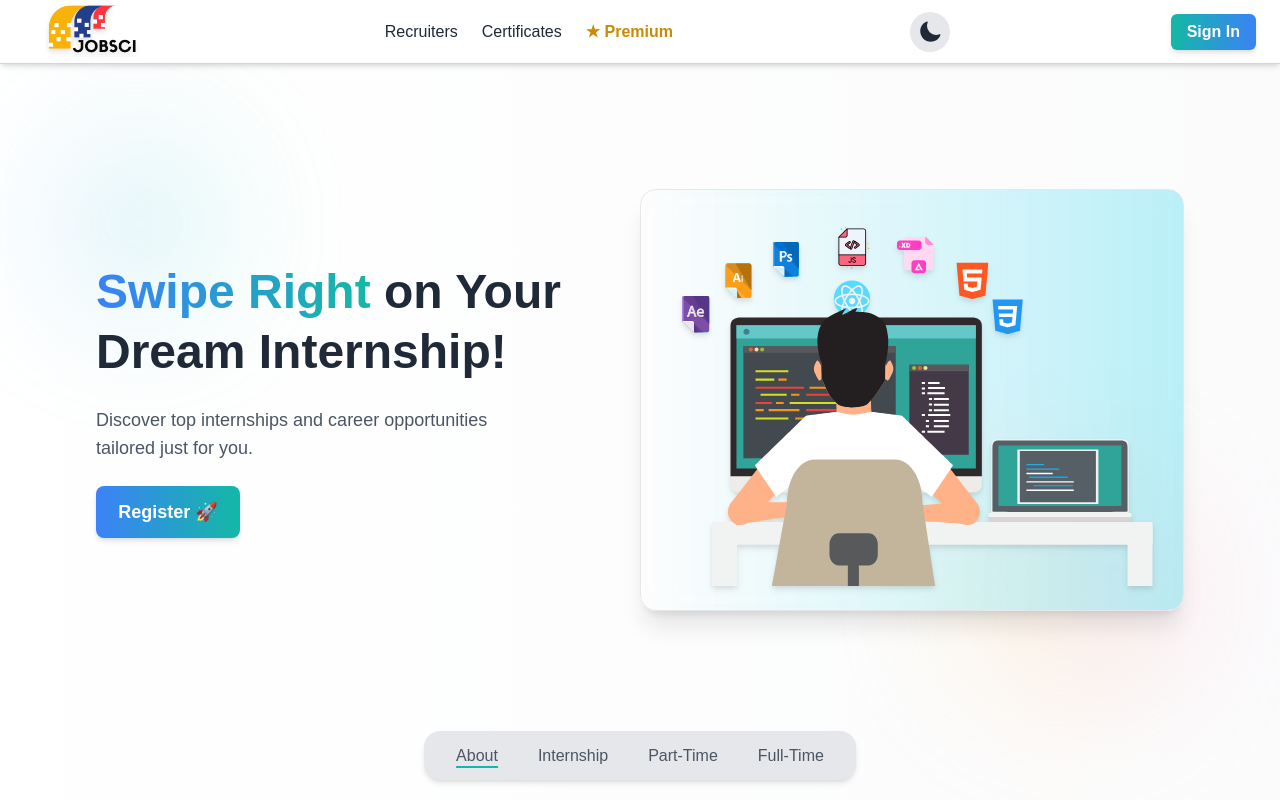
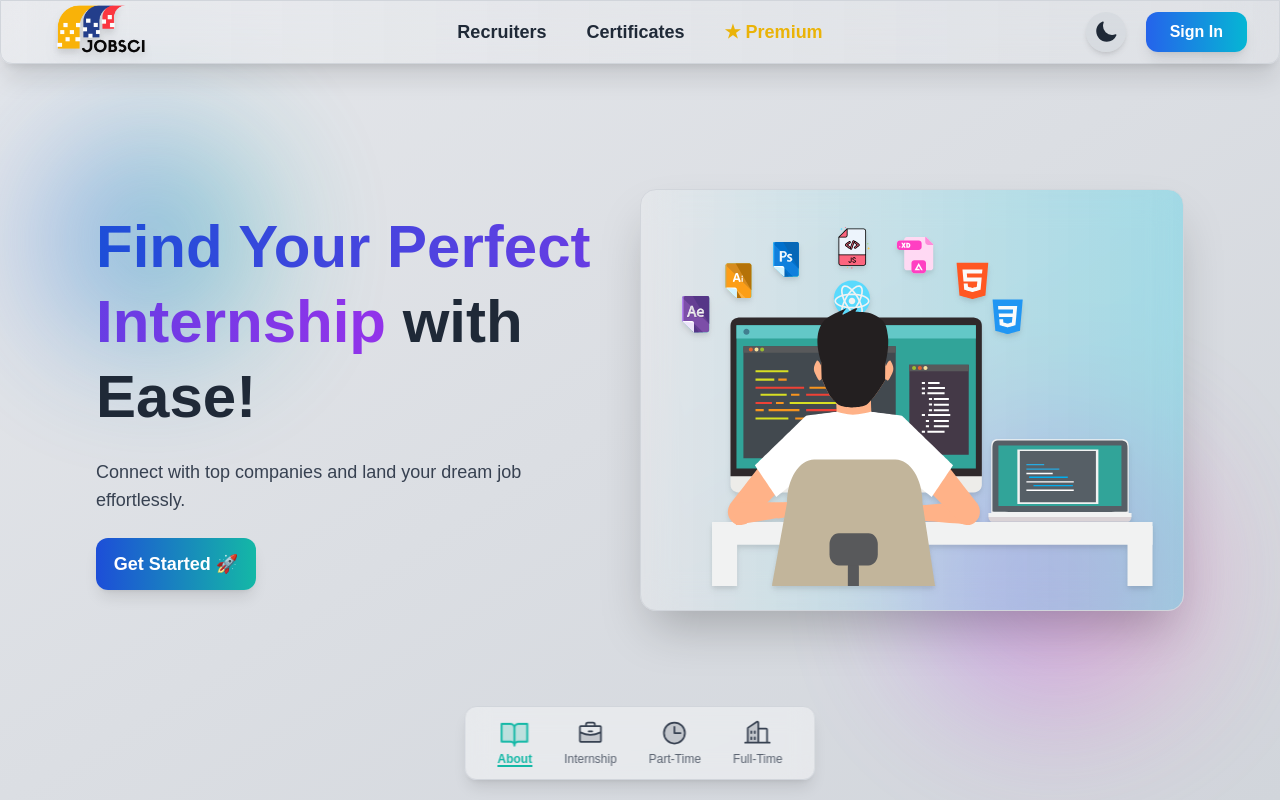
Before and after one commit to Anexus5919/jobsci-frontend, a Next.js app: page / in a window 1280 px wide. Built offline with nearby package versions, Linux system fonts and the light colour scheme.

Commit message:
Updated landing page

```diff
--- a/app/components/Dock.tsx
+++ b/app/components/Dock.tsx
@@ -1,30 +1,68 @@
 "use client";
 import { useState } from "react";
 import Link from "next/link";
+import { motion } from "framer-motion";
+import { BookOpen, Briefcase, Clock, Buildings } from "@phosphor-icons/react";
+
+const menuItems = [
+  { name: "About", icon: BookOpen },
+  { name: "Internship", icon: Briefcase },
+  { name: "Part-Time", icon: Clock },
+  { name: "Full-Time", icon: Buildings },
+];
 
 const Dock = () => {
-  const [active, setActive] = useState("about"); // Default active link
-
-  const menuItems = ["About", "Internship", "Part-Time", "Full-Time"];
+  const [active, setActive] = useState("about"); // Default to "About"
+  const [isHovered, setIsHovered] = useState(false); // Track hover state
 
   return (
-    <span className="bg-gray-200 w-fit px-8 py-3 flex justify-center space-x-10 text-gray-600 border-t shadow-md rounded-2xl fixed bottom-5 left-1/2 transform -translate-x-1/2">
+    <div className="fixed bottom-5 left-1/2 transform -translate-x-1/2 px-8 py-3
+      bg-white/40 dark:bg-gradient-to-r from-gray-950/70 to-gray-800/50
+      dark:bg-opacity-60 backdrop-blur-md dark:backdrop-blur-xl shadow-lg
+      rounded-xl flex items-center space-x-8
+      border border-gray-300 dark:border-gray-700/80
+      dark:shadow-[0_4px_20px_rgba(0,255,255,0.2)] z-50">
+
       <nav
-        className="flex space-x-10 relative"
-        onMouseLeave={() => setActive("about")} // Reset to "About" when mouse leaves
+        className="flex space-x-8 relative"
+        onMouseEnter={() => setIsHovered(true)}
+        onMouseLeave={() => {
+          setIsHovered(false);
+          setActive("about"); // Reset to "About" when not hovering
+        }}
       >
         {menuItems.map((item, index) => {
-          const isActive = active === item.toLowerCase(); // Check if the link is active
+          const isActive = active === item.name.toLowerCase();
+          const IconComponent = item.icon;
+
           return (
             <Link
               key={index}
-              href={`/${item.toLowerCase()}`}
-              className="group relative inline-block text-gray-600 hover:text-gray-900 transition font-medium"
-              onMouseEnter={() => setActive(item.toLowerCase())} // Change active on hover
+              href={`/${item.name.toLowerCase()}`}
+              className="group relative flex flex-col items-center
+                text-gray-700 dark:text-gray-300 hover:text-teal-500 dark:hover:text-teal-400
+                transition font-medium"
+              onMouseEnter={() => setActive(item.name.toLowerCase())} // Change active item on hover
             >
-              {item}
+              {/* Animated Icon */}
+              <motion.span
+                className={`transition-transform ${
+                  isActive ? "text-teal-500 dark:text-teal-400" : "group-hover:text-teal-500 dark:group-hover:text-teal-400"
+                }`}
+                animate={{ y: isActive ? [-2, 2, -2] : 0, scale: isActive ? 1.2 : 1 }}
+                transition={{ repeat: isActive ? Infinity : 0, duration: 0.6 }}
+              >
+                <IconComponent size={28} weight="duotone" />
+              </motion.span>
+
+              {/* Text Label */}
+              <span className={`text-xs mt-1 ${isActive ? "font-semibold text-teal-500 dark:text-teal-400" : "opacity-80"}`}>
+                {item.name}
+              </span>
+
+              {/* Underline Animation */}
               <span
-                className={`absolute left-0 bottom-0 w-full h-0.5 bg-teal-500 shadow-md transition-transform origin-left ${
+                className={`absolute bottom-0 left-0 w-full h-0.5 bg-teal-500 dark:bg-teal-400 transition-all shadow-md ${
                   isActive ? "scale-x-100" : "scale-x-0 group-hover:scale-x-100"
                 }`}
               ></span>
@@ -32,7 +70,7 @@ const Dock = () => {
           );
         })}
       </nav>
-    </span>
+    </div>
   );
 };
 
--- a/app/components/Header.tsx
+++ b/app/components/Header.tsx
@@ -15,47 +15,60 @@ const Header = () => {
   }, []);
 
   return (
-    <header className="bg-white/90 dark:bg-gray-800/90 backdrop-blur-md px-6 py-3 flex justify-between items-center shadow-md border-b border-gray-300 h-16 fixed top-0 left-0 w-full z-50">
-      {/* Logo */}
+    <header className="fixed top-0 left-0 w-full h-16 flex items-center justify-between px-8 z-50
+      bg-gradient-to-r from-gray-100/30 to-gray-200/40 dark:from-gray-900/60 dark:to-gray-800/80
+      backdrop-blur-xl border border-gray-300 dark:border-gray-700
+      rounded-b-[12px] shadow-xl transition-all duration-300">
+
+      {/* Left: Logo */}
       <div className="flex items-center">
         <Image
           src="/logo.png"
           alt="Jobsci Logo"
           width={140}
           height={70}
-          className="drop-shadow-md hover:scale-105 transition-transform duration-300"
+          className="drop-shadow-lg hover:scale-105 transition-transform duration-300"
         />
       </div>
 
-      {/* Navigation */}
-      <nav className="flex space-x-6 text-gray-800 dark:text-gray-300 font-medium items-center">
-        <Link href="#" className="hover:text-teal-600 dark:hover:text-teal-400 transition">Recruiters</Link>
-        <Link href="#" className="hover:text-teal-600 dark:hover:text-teal-400 transition">Certificates</Link>
-        <Link href="#" className="text-yellow-600 dark:text-yellow-400 font-semibold transition">★ Premium</Link>
+      {/* Center: Navigation */}
+      <nav className="absolute left-1/2 transform -translate-x-1/2 flex space-x-10 text-gray-800 dark:text-gray-200 font-semibold text-lg">
+        <Link href="#" className="hover:text-blue-600 dark:hover:text-cyan-400 transition duration-300">
+          Recruiters
+        </Link>
+        <Link href="#" className="hover:text-blue-600 dark:hover:text-cyan-400 transition duration-300">
+          Certificates
+        </Link>
+        <Link href="#" className="text-yellow-500 dark:text-yellow-400 font-bold transition">
+          ★ Premium
+        </Link>
       </nav>
 
-      {/* Theme Toggle Button */}
+      {/* Right: Theme Toggle & Sign In */}
+      <div className="flex items-center space-x-5">
         {mounted && (
           <button
             onClick={() => setTheme(theme === "dark" ? "light" : "dark")}
-          className="ml-4 p-2 rounded-full bg-gray-200 dark:bg-gray-700 hover:bg-gray-300 dark:hover:bg-gray-600 transition"
+            className="p-2 rounded-full bg-gray-300/60 dark:bg-gray-800/80
+            hover:bg-gray-400/80 dark:hover:bg-gray-700 transition shadow-md"
           >
             {theme === "dark" ? (
-            <SunIcon className="w-6 h-6 text-yellow-500" />
+              <SunIcon className="w-6 h-6 text-yellow-400" />
             ) : (
               <MoonIcon className="w-6 h-6 text-gray-800" />
             )}
           </button>
         )}
 
-      {/* Sign In Button */}
         <Link
           href="/login"
-        className="px-4 py-1.5 rounded-md font-semibold text-white bg-gradient-to-r from-teal-500 to-blue-500 shadow-md
-        hover:shadow-lg hover:from-teal-600 hover:to-blue-600 transition-all duration-300 transform hover:-translate-y-1"
+          className="px-6 py-2 rounded-xl font-bold text-white bg-gradient-to-r from-blue-600 to-cyan-500
+          shadow-lg hover:shadow-2xl hover:from-blue-700 hover:to-cyan-600 transition-all duration-300 transform hover:-translate-y-1
+          dark:from-purple-600 dark:to-indigo-500 dark:hover:from-purple-700 dark:hover:to-indigo-600"
         >
           Sign In
         </Link>
+      </div>
     </header>
   );
 };
--- a/app/components/Hero.tsx
+++ b/app/components/Hero.tsx
@@ -2,50 +2,58 @@
 
 import Link from "next/link";
 import dynamic from "next/dynamic";
+import { motion } from "framer-motion";
 import animationData from "@/public/animations/your-animation.json"; // Ensure the correct path
 
 const Lottie = dynamic(() => import("lottie-react"), { ssr: false });
 
 const Hero = () => (
-  <main className="relative flex-1 flex flex-col justify-center px-24 bg-gradient-to-r from-white to-gray-100 dark:from-gray-800 dark:to-gray-900 text-gray-900 dark:text-gray-100 overflow-hidden">
-    {/* Subtle Background Elements */}
-    <div className="absolute inset-0">
-      {/* Soft Blurred Overlays for Depth */}
-      <div className="absolute inset-0 bg-white opacity-70 dark:bg-gray-900 dark:opacity-50"></div>
+  <main className="relative flex-1 flex flex-col justify-center px-24 bg-gradient-to-br from-gray-200 to-gray-300 dark:from-gray-900 dark:to-gray-950 text-gray-900 dark:text-gray-100 overflow-hidden">
 
-      {/* Faint Abstract Shapes for Modern Touch */}
-      <div className="absolute top-32 left-10 w-48 h-48 bg-gradient-to-r from-blue-300 to-teal-300 opacity-20 rounded-full filter blur-3xl dark:bg-gradient-to-r dark:from-blue-500 dark:to-teal-500 dark:opacity-15"></div>
-      <div className="absolute bottom-20 right-20 w-64 h-64 bg-gradient-to-r from-yellow-300 to-pink-400 opacity-15 rounded-full filter blur-3xl dark:bg-gradient-to-r dark:from-yellow-400 dark:to-pink-500 dark:opacity-15"></div>
+    {/* Animated Background Particles */}
+    <div className="absolute inset-0 overflow-hidden">
+      <div className="absolute top-32 left-10 w-56 h-56 bg-gradient-to-r from-blue-600 to-teal-500 opacity-30 rounded-full filter blur-3xl dark:opacity-15 animate-pulse"></div>
+      <div className="absolute bottom-20 right-20 w-72 h-72 bg-gradient-to-r from-purple-500 to-pink-400 opacity-25 rounded-full filter blur-3xl dark:opacity-10 animate-pulse"></div>
     </div>
 
     <div className="relative z-10 flex items-center justify-between">
-      {/* Left Side - Text & Button */}
-      <div className="w-1/2 space-y-6">
-        <h1 className="text-5xl font-extrabold leading-tight text-gray-800 dark:text-gray-100">
-          <span className="bg-clip-text text-transparent bg-gradient-to-r from-blue-500 to-teal-500">
-            Swipe Right
+      {/* Left Side - Text & CTA */}
+      <motion.div
+        className="w-1/2 space-y-6"
+        initial={{ opacity: 0, x: -50 }}
+        animate={{ opacity: 1, x: 0 }}
+        transition={{ duration: 0.6 }}
+      >
+        <h1 className="text-6xl font-extrabold leading-tight text-gray-800 dark:text-gray-100">
+          <span className="bg-clip-text text-transparent bg-gradient-to-r from-blue-700 to-purple-600 dark:from-cyan-400 dark:to-indigo-500">
+            Find Your Perfect Internship
           </span>{" "}
-          on Your Dream Internship!
+          with Ease!
         </h1>
-        <p className="text-lg text-gray-600 dark:text-gray-300 max-w-md">
-          Discover top internships and career opportunities tailored just for you.
+        <p className="text-lg text-gray-700 dark:text-gray-300 max-w-md">
+          Connect with top companies and land your dream job effortlessly.
         </p>
         <Link
           href="/register"
-          className="bg-gradient-to-r from-blue-500 to-teal-500 text-white w-36 py-3 rounded-lg font-semibold text-lg shadow-md
-          hover:scale-105 hover:shadow-lg transition-all duration-300 flex justify-center items-center"
+          className="bg-gradient-to-r from-blue-700 to-teal-500 text-white w-40 py-3 rounded-xl font-semibold text-lg shadow-lg
+          hover:scale-110 hover:shadow-2xl transition-all duration-300 flex justify-center items-center
+          dark:from-purple-600 dark:to-pink-500 dark:hover:from-purple-700 dark:hover:to-pink-600"
         >
-          Register 🚀
+          Get Started 🚀
         </Link>
-      </div>
+      </motion.div>
 
       {/* Right Side - Lottie Animation */}
-      <div className="w-1/2 flex justify-center">
-        <div className="p-6 bg-gradient-to-r from-white/20 to-cyan-400/30 backdrop-blur-lg border border-gray-200 dark:border-gray-700 rounded-2xl shadow-xl">
-          {/* Glassmorphism Effect with White and Cyan Gradient */}
+      <motion.div
+        className="w-1/2 flex justify-center"
+        initial={{ opacity: 0, x: 50 }}
+        animate={{ opacity: 1, x: 0 }}
+        transition={{ duration: 0.6 }}
+      >
+        <div className="p-6 bg-gradient-to-r from-white/20 to-cyan-400/30 backdrop-blur-lg border border-gray-300 dark:border-gray-700 rounded-2xl shadow-2xl">
           <Lottie animationData={animationData} loop={true} className="w-full max-w-[500px] h-auto drop-shadow-md" />
         </div>
-      </div>
+      </motion.div>
     </div>
   </main>
 );
--- a/package.json
+++ b/package.json
@@ -11,9 +11,13 @@
   "dependencies": {
     "@heroicons/react": "^2.2.0",
     "@lottiefiles/dotlottie-react": "^0.13.0",
+    "@phosphor-icons/react": "^2.1.7",
+    "@phosphor-icons/web": "^2.1.1",
     "@radix-ui/react-slot": "^1.1.2",
+    "framer-motion": "^12.4.3",
     "lottie-react": "^2.4.1",
     "lucide-react": "^0.475.0",
+    "motion": "^12.4.3",
     "next": "15.1.7",
     "next-themes": "^0.4.4",
     "react": "^19.0.0",
```
Also changed, not shown: 1 other file (tests, documents, lock files or other folders). Lines whose indentation alone changed are shown as unchanged.
